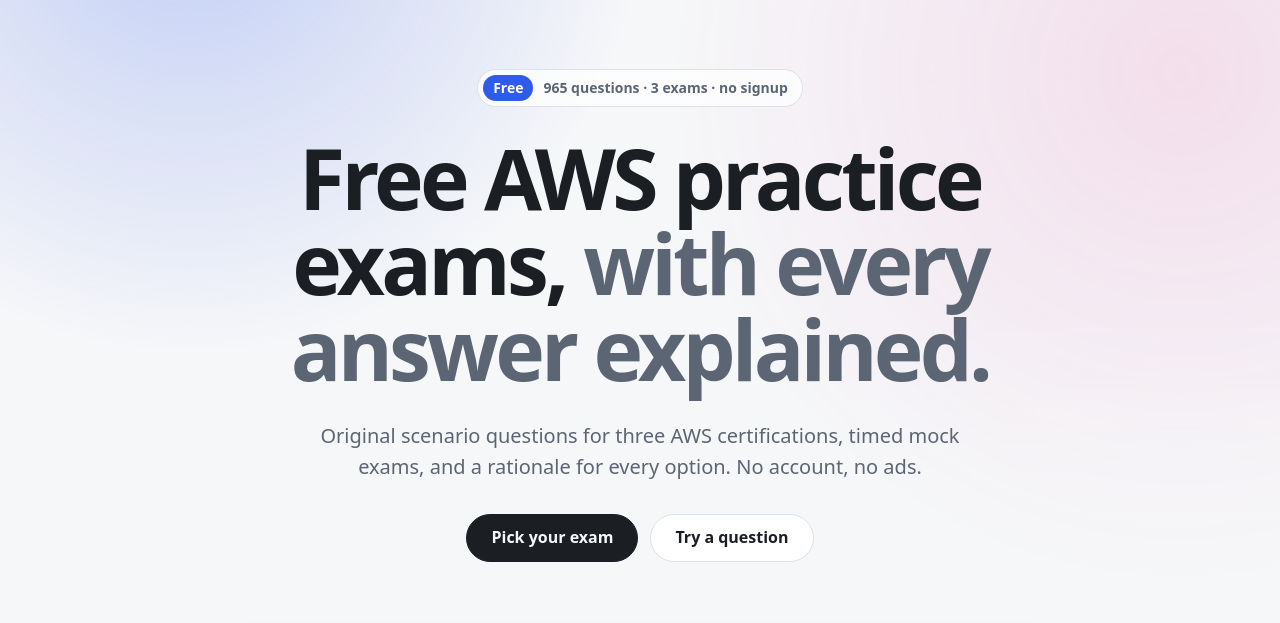
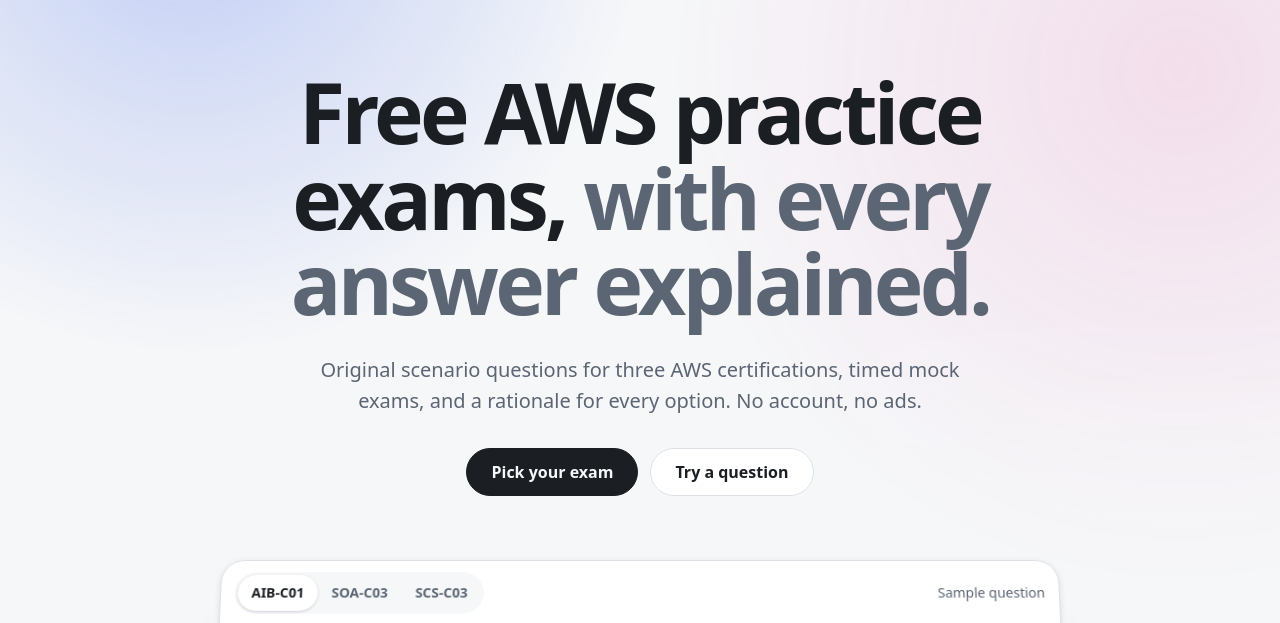
Before and after one commit to zghanw/aws-certified-practice-exams, a plain HTML site: page index.html in a window 1280 px wide. Shown: the part 69-692 px from the top of the page. Drawn offline with Linux system fonts and the light colour scheme.

Commit message:
Remove the repeated pill above the headline

```diff
--- a/index.html
+++ b/index.html
@@ -51,7 +51,6 @@
 <main>
 <section class="hero">
   <div class="wash" aria-hidden="true"><i></i><i></i></div>
-  <p class="badge w" style="--i:0"><b>Free</b>965 questions · 3 exams · no signup</p>
   <h1><span class="w" style="--i:1">Free</span> <span class="w" style="--i:2">AWS</span> <span class="w" style="--i:3">practice</span> <span class="w" style="--i:4">exams,</span> <span class="soft"><span class="w" style="--i:5">with</span> <span class="w" style="--i:6">every</span> <span class="w" style="--i:7">answer</span> <span class="w" style="--i:8">explained.</span></span></h1>
   <p class="sub w" style="--i:10">Original scenario questions for three AWS certifications, timed mock exams, and a rationale for every option. No account, no ads.</p>
   <div class="cta w" style="--i:12"><a class="btn primary" href="#exams">Pick your exam</a><a class="btn" href="#try">Try a question</a></div>
--- a/style.css
+++ b/style.css
@@ -61,9 +61,7 @@ h1, h2, h3, p { margin: 0; }
 .wash i:first-child { left: -18vmax; top: -30vmax; background: radial-gradient(closest-side, color-mix(in srgb, var(--accent) 26%, transparent), transparent); }
 .wash i:last-child { right: -22vmax; top: -22vmax; background: radial-gradient(closest-side, color-mix(in srgb, #e0218a 11%, transparent), transparent); animation-duration: 34s; animation-direction: alternate-reverse; }
 @keyframes drift { from { transform: translate3d(-4%, -3%, 0) scale(1); } to { transform: translate3d(8%, 6%, 0) scale(1.15); } }
-.badge { display: inline-flex; align-items: center; gap: 10px; padding: 5px 14px 5px 5px; border: 1px solid var(--line); border-radius: 980px; background: var(--glass); color: var(--muted); font-size: .875rem; font-weight: 600; }
-.badge b { padding: 2px 10px; border-radius: 980px; background: var(--accent); color: var(--accent-ink); }
-.hero h1 { max-width: 15ch; margin: 28px auto 0; font-size: clamp(2.6rem, 8vw, 5.25rem); font-weight: 700; line-height: 1.02; letter-spacing: -.045em; text-wrap: balance; }
+.hero h1 { max-width: 15ch; margin: 0 auto; font-size: clamp(2.6rem, 8vw, 5.25rem); font-weight: 700; line-height: 1.02; letter-spacing: -.045em; text-wrap: balance; }
 .soft { color: var(--muted); }
 .sub { max-width: 56ch; margin: 28px auto 0; color: var(--muted); font-size: clamp(1.05rem, 2vw, 1.25rem); text-wrap: pretty; }
 .cta { display: flex; flex-wrap: wrap; justify-content: center; gap: 12px; margin-top: 32px; }
@@ -71,7 +69,6 @@ h1, h2, h3, p { margin: 0; }
 .js .w { display: inline-block; animation: rise .9s var(--ease) both; animation-delay: calc(var(--i) * 70ms); }
 .js .sub.w, .js .stage.w { display: block; }
 .js .cta.w { display: flex; }
-.js .badge.w { display: inline-flex; }
 @keyframes rise { from { opacity: 0; transform: translateY(.45em); filter: blur(10px); } }
 
 /* ---------- Live sample question, framed like a product preview ---------- */
```
Also changed, not shown: docs/screenshots/home.png, docs/social-preview.png.
